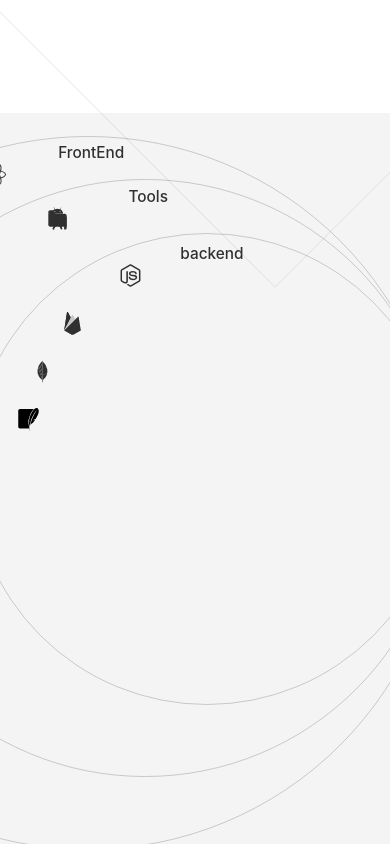
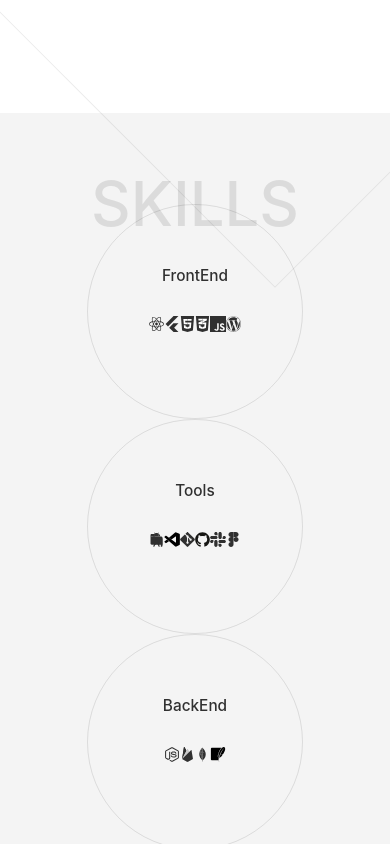
Before and after one commit to kasongo-mavetya-emmanuel/reactjs-my-portfolio, a React (Create React App) app: page / in a window 390 px wide. Shown: the part 1400-2244 px from the top of the page. Built offline with nearby package versions, Linux system fonts and the light colour scheme.

Commit message:
skills section responsiveness added

```diff
--- a/src/components/Skills/SkillIcon.module.css
+++ b/src/components/Skills/SkillIcon.module.css
@@ -12,6 +12,14 @@
 }
 
 @media (max-width: 56.25em) {
+  .icon-wrapper {
+    text-align: start;
+    margin-bottom: 3.6rem;
+  }
+
+  .icon {
+    height: 2.4rem;
+  }
 }
 
 @media (max-width: 37.5em) {
--- a/src/components/Skills/Skills.js
+++ b/src/components/Skills/Skills.js
@@ -77,6 +77,53 @@ const Skills = () => {
             </div>
           </div>
         </div>
+        {/* skills mobile */}
+        <div className={classes["mobile-flex-container"]}>
+          <div className={classes["mobile-h2"]}>
+            <H2 text={"SKILLS"} />
+          </div>
+
+          <div className={classes["frontEnd-mobile-container"]}>
+            <div>
+              <H6 text={"FrontEnd"} />
+            </div>
+            <div className={classes["frontEnd-mobile-icons"]}>
+              <SkillIcon source={reactjs} alt={"react Icon"} />
+              <SkillIcon source={flutter} alt={"flutter Icon"} />
+              <SkillIcon source={html} alt={"html Icon"} />
+              <SkillIcon source={css} alt={"css Icon"} />
+              <SkillIcon source={javascript} alt={"javascript Icon"} />
+              <SkillIcon source={wordPress} alt={"wordPress Icon"} />
+            </div>
+          </div>
+
+          <div className={classes["tools-mobile-container"]}>
+            <div>
+              <H6 text={"Tools"} />
+            </div>
+            <div className={classes["tools-mobile-icons"]}>
+              <SkillIcon source={androidStudio} alt={"android studion Icon"} />
+              <SkillIcon source={vsCode} alt={"vscode Icon"} />
+              <SkillIcon source={git} alt={"git Icon"} />
+              <SkillIcon source={gitHub} alt={"gitub Icon"} />
+              <SkillIcon source={slack} alt={"slack Icon"} />
+              <SkillIcon source={figma} alt={"figma Icon"} />
+            </div>
+          </div>
+
+          <div className={classes["backEnd-mobile-container"]}>
+            <div>
+              <H6 text={"BackEnd"} />
+            </div>
+
+            <div className={classes["backEnd-mobile-icons"]}>
+              <SkillIcon source={nodeJs} alt={"nodejs Icon"} />
+              <SkillIcon source={firebase} alt={"firebase Icon"} />
+              <SkillIcon source={mongoDB} alt={"mongodb Icon"} />
+              <SkillIcon source={sqlite} alt={"sqlite Icon"} />
+            </div>
+          </div>
+        </div>
       </Container>
     </section>
   );
--- a/src/components/Skills/Skills.module.css
+++ b/src/components/Skills/Skills.module.css
@@ -72,11 +72,59 @@
   shape-outside: circle();
 }
 
+.mobile-h2 {
+  text-align: end;
+}
+
+.mobile-flex-container {
+  display: none;
+  /* display: flex;
+  height: 100%;
+  align-items: center;
+  flex-direction: column; */
+}
+
+.frontEnd-mobile-container,
+.tools-mobile-container,
+.backEnd-mobile-container {
+  aspect-ratio: 1;
+  border: 1px solid rgba(0, 0, 0, 0.1);
+  border-radius: 51%;
+  display: flex;
+  gap: 4.8rem;
+  flex-direction: column;
+  justify-content: center;
+  align-items: center;
+  flex: 1;
+}
+
+.backEnd-mobile-icons,
+.frontEnd-mobile-icons,
+.tools-mobile-icons {
+  display: flex;
+}
+
 @media (max-width: 75em) {
 }
 
 @media (max-width: 56.25em) {
+  .flex-center {
+    display: none;
+  }
+
+  .mobile-flex-container {
+    display: flex;
+    height: 100%;
+    align-items: center;
+    flex-direction: column;
+  }
+  .mobile-h2 {
+    transform: translateY(30%);
+  }
 }
 
 @media (max-width: 37.5em) {
+  .mobile-h2 {
+    transform: translateY(50%);
+  }
 }
```
